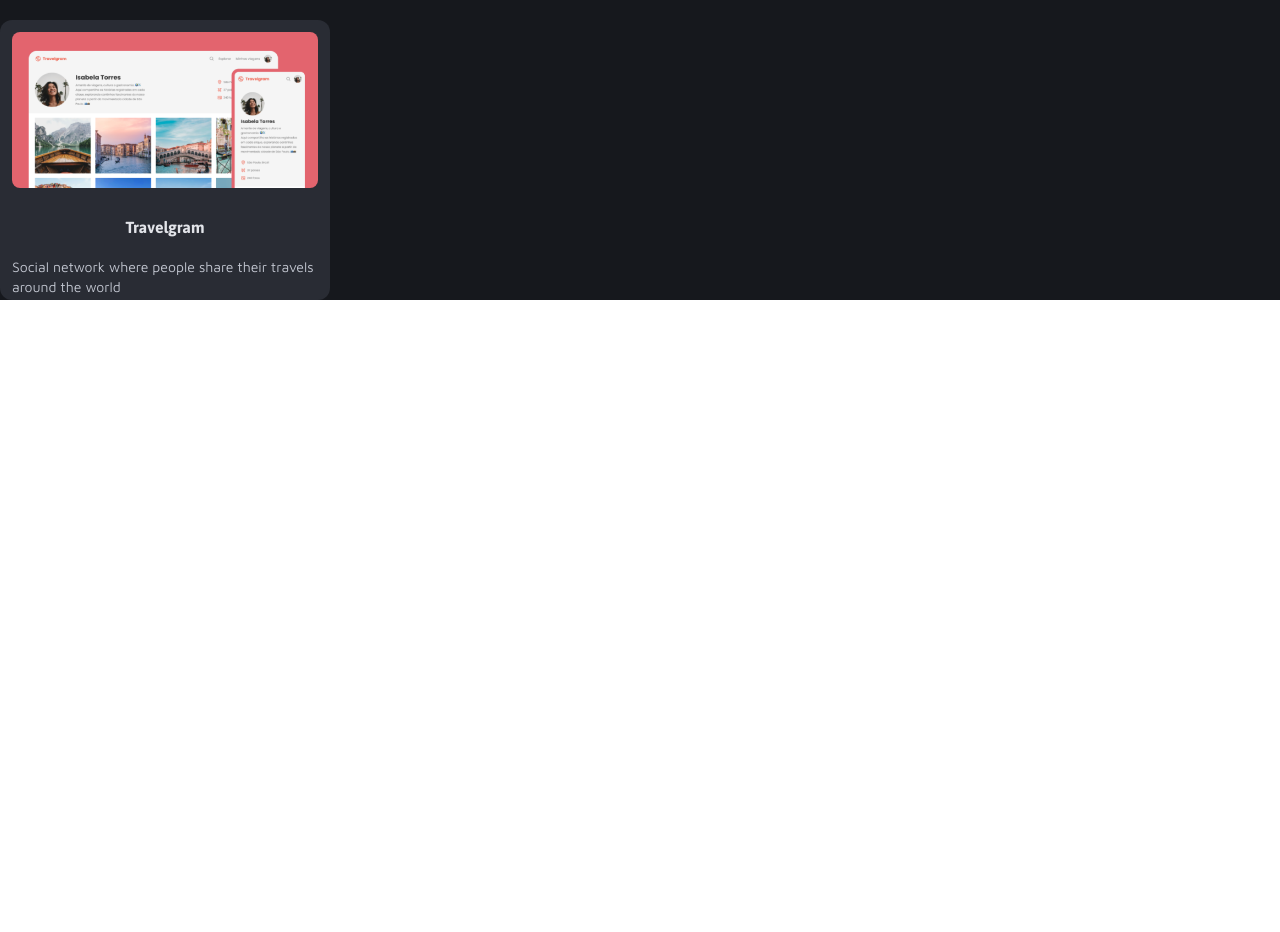
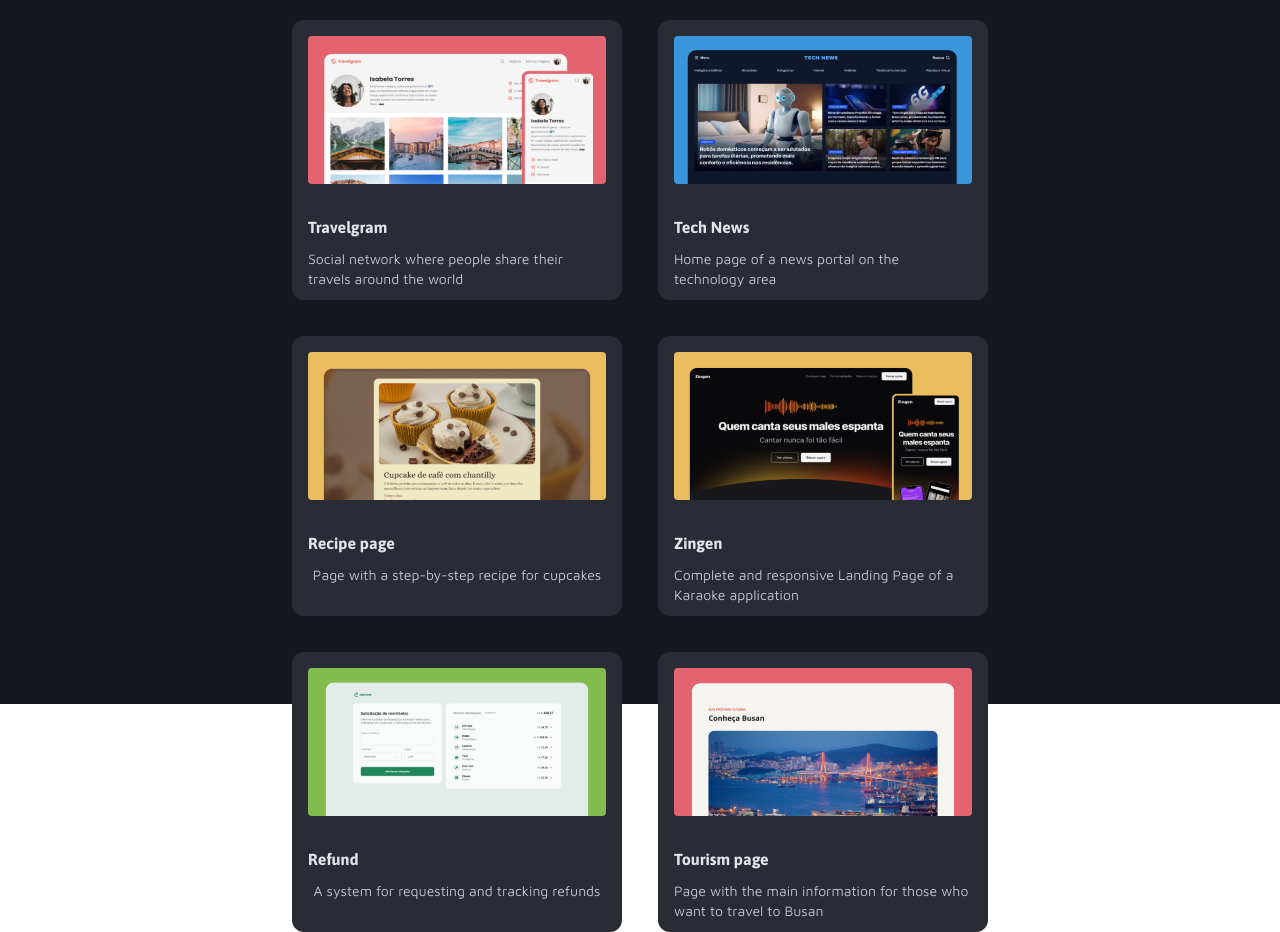
Before and after one commit to jotadagostin/portfoliodev, a plain HTML site: page index.html in a window 1280 px wide. Shown: the part 943-1875 px from the top of the page. Before the commit the page ends 1243 px from the top, so only its background shows below. Drawn offline with Linux system fonts and the light colour scheme.

Commit message:
update section gallery
css ready

```diff
--- a/index.html
+++ b/index.html
@@ -103,6 +103,48 @@
             Social network where people share their travels around the world
           </p>
         </div>
+        <div class="gallery_card">
+          <img
+            src="/assets/images/Thumbnail_Project-02.png"
+            alt="travelgram website thumbnail"
+          />
+          <h1>Tech News</h1>
+          <p>Home page of a news portal on the technology area</p>
+        </div>
+        <div class="gallery_card">
+          <img
+            src="/assets/images/Thumbnail_Project-03.png"
+            alt="travelgram website thumbnail"
+          />
+          <h1>Recipe page</h1>
+          <p>Page with a step-by-step recipe for cupcakes</p>
+        </div>
+        <div class="gallery_card">
+          <img
+            src="/assets/images/Thumbnail_Project-04.png"
+            alt="travelgram website thumbnail"
+          />
+          <h1>Zingen</h1>
+          <p>Complete and responsive Landing Page of a Karaoke application</p>
+        </div>
+        <div class="gallery_card">
+          <img
+            src="/assets/images/Thumbnail_Project-05.png"
+            alt="travelgram website thumbnail"
+          />
+          <h1>Refund</h1>
+          <p>A system for requesting and tracking refunds</p>
+        </div>
+        <div class="gallery_card">
+          <img
+            src="/assets/images/Thumbnail_Project-06.png"
+            alt="travelgram website thumbnail"
+          />
+          <h1>Tourism page</h1>
+          <p>
+            Page with the main information for those who want to travel to Busan
+          </p>
+        </div>
       </div>
     </section>
     <!-- Section Projects ends here -->
--- a/styles/projects.css
+++ b/styles/projects.css
@@ -20,6 +20,18 @@
   }
 }
 
+.gallery {
+  display: flex;
+  flex-wrap: wrap;
+  justify-content: center;
+  align-items: center;
+  width: 1040px;
+  height: 684px;
+  padding: 0 150px 0 150px;
+  gap: 36px;
+  width: 100%;
+}
+
 .gallery_card {
   display: flex;
   flex-direction: column;
@@ -30,20 +42,27 @@
   width: 330px;
   height: 280px;
   background: var(--gray-300);
+
   img {
     width: 306px;
     height: 156px;
     border-radius: 8px;
+    padding: 4px;
   }
 
   h1 {
+    width: 100%;
     font: var(--title-sm);
     color: var(--gray-600);
-    align-self: left;
+    text-align: left;
+    padding-left: 4px;
   }
 
   p {
     font: var(--text-sm);
     color: var(--gray-500);
+    margin-top: -8px;
+    padding-left: 4px;
+    padding-right: 4px;
   }
 }
```
